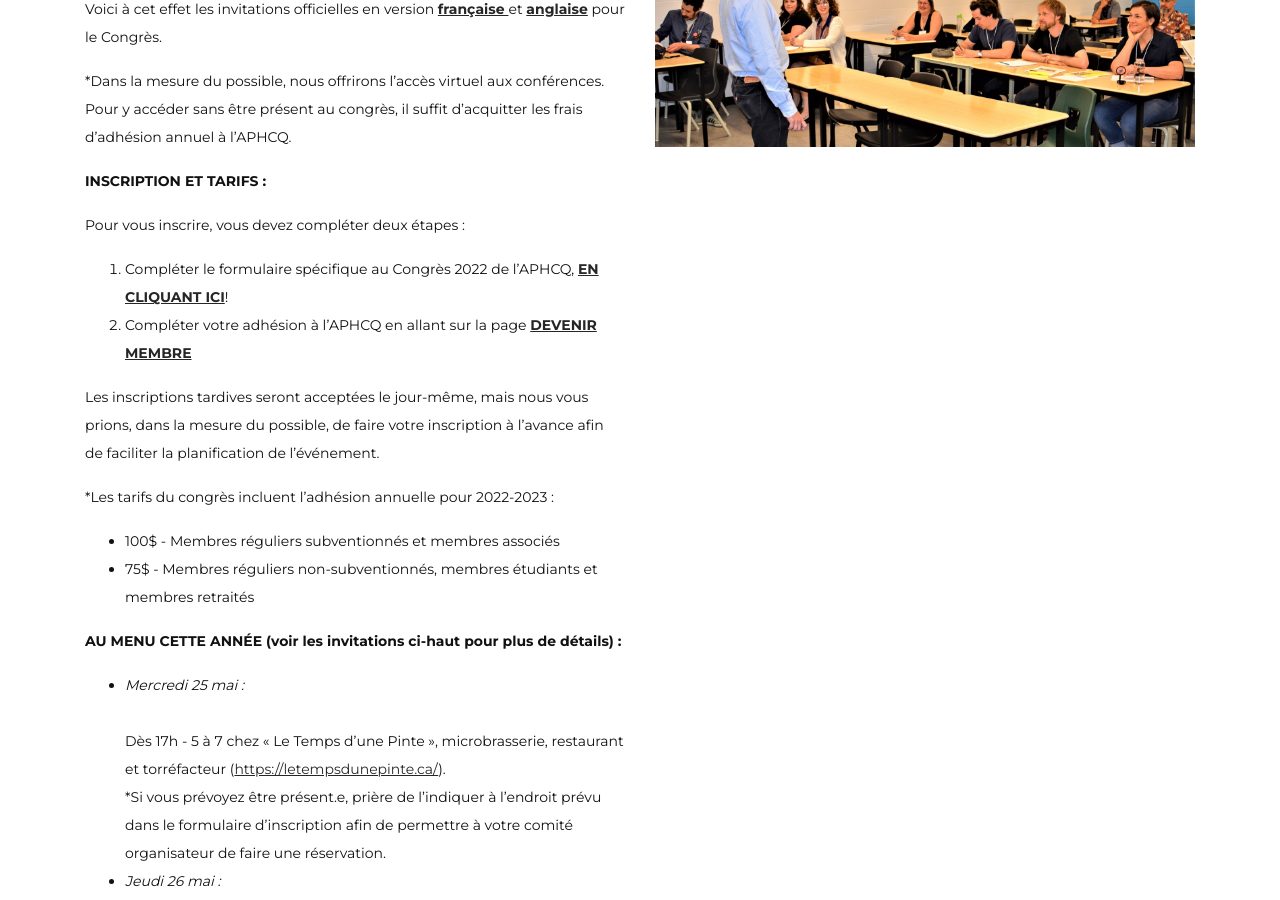
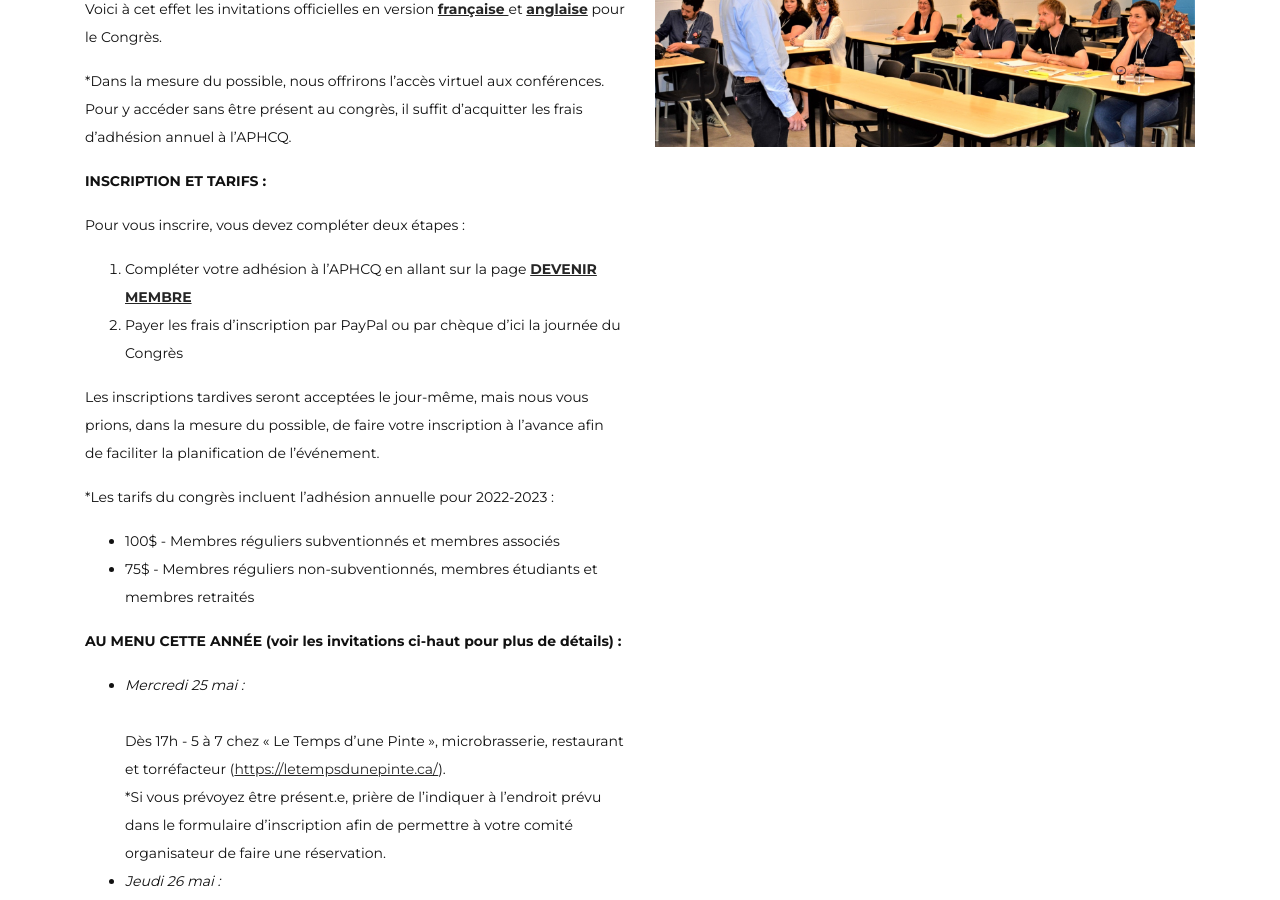
Before and after one commit to aphcq-association/site-web, a Jekyll site: the page built from docs/congres.html, in a window 1280 px wide and 900 px high, scrolled down 815 px. Built offline with Jekyll 4.4.1, drawn with Linux system fonts in a browser that asks for light colours.

Commit message:
Update Pages “congres”

```diff
--- a/docs/congres.html
+++ b/docs/congres.html
@@ -16,14 +16,12 @@
 
 \*Dans la mesure du possible, nous offrirons l’accès virtuel aux conférences. Pour y accéder sans être présent au congrès, il suffit d’acquitter les frais d’adhésion annuel à l’APHCQ.
 
-
-
 **INSCRIPTION ET TARIFS :**
 
 Pour vous inscrire, vous devez compléter deux étapes :
 
-1. Compléter le formulaire spécifique au Congrès 2022 de l'APHCQ, **[EN CLIQUANT ICI](https://forms.gle/Viae8198fptKFjjr8)**!
-2. Compléter votre adhésion à l'APHCQ en allant sur la page **[DEVENIR MEMBRE](https://www.aphcq.ca/adherez.html)**[](https://www.aphcq.ca/adherez.html)
+1. Compléter votre adhésion à l'APHCQ en allant sur la page **[DEVENIR MEMBRE](https://www.aphcq.ca/adherez.html)**[](https://www.aphcq.ca/adherez.html)
+2. Payer les frais d'inscription par PayPal ou par chèque d'ici la journée du Congrès
 
 Les inscriptions tardives seront acceptées le jour-même, mais nous vous prions, dans la mesure du possible, de faire votre inscription à l’avance afin de faciliter la planification de l’événement.
 
@@ -31,8 +29,6 @@
 
 * 100$ - Membres réguliers subventionnés et membres associés
 * 75$ - Membres réguliers non-subventionnés, membres étudiants et membres retraités
-
-
 
 **AU MENU CETTE ANNÉE (voir les invitations ci-haut pour plus de détails) :**
 
```
